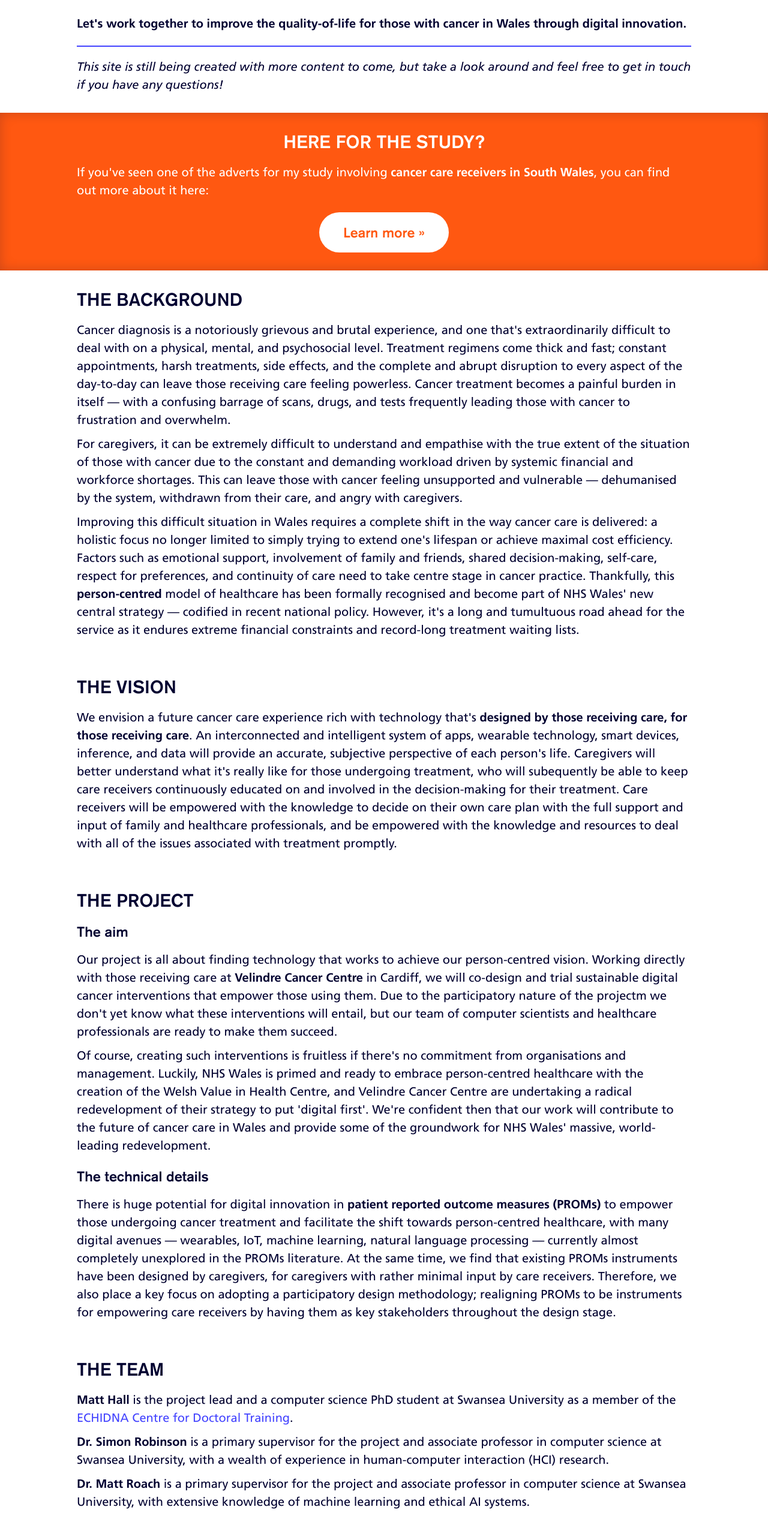
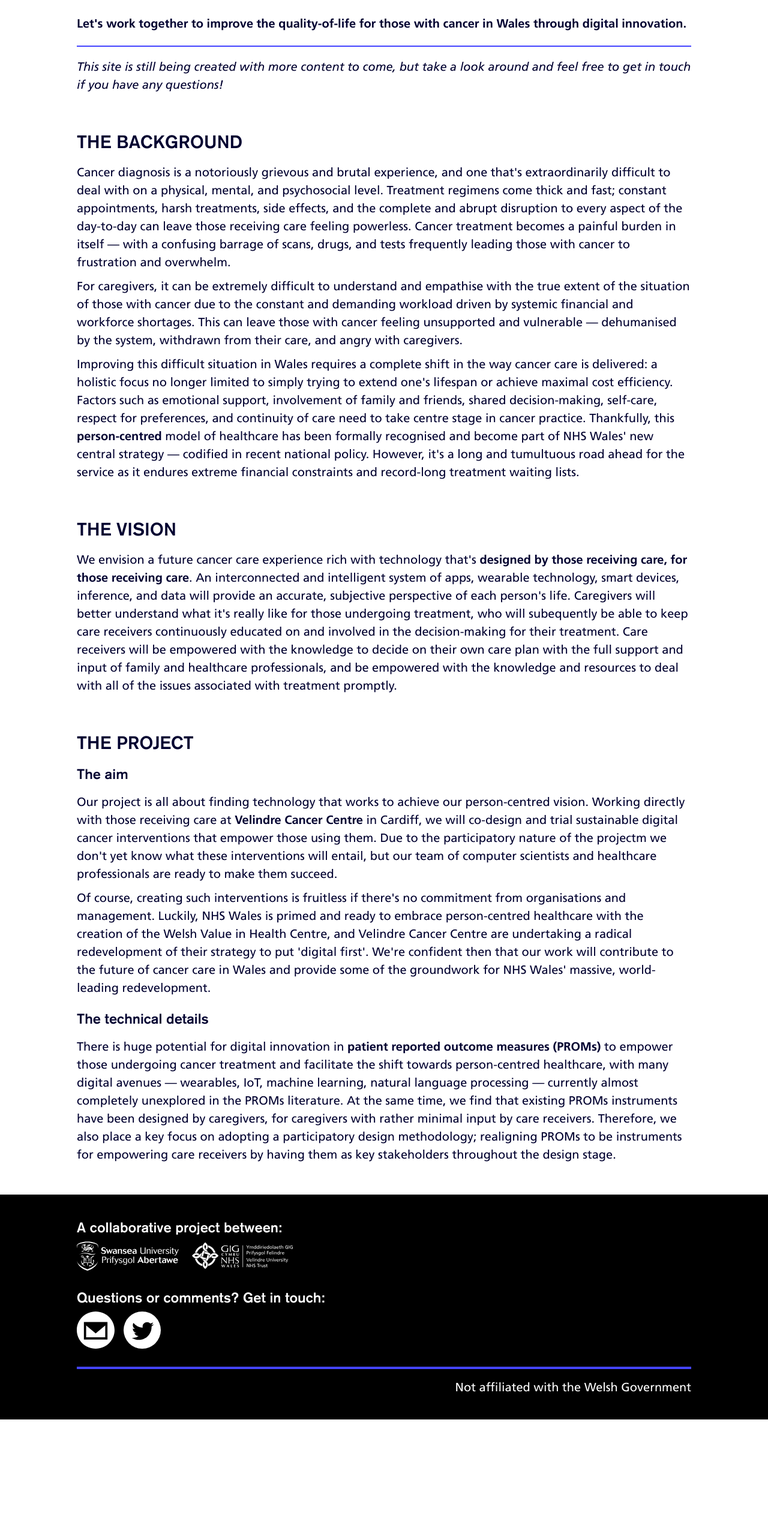
Before and after one commit to mhmatthall/pch.wales, a Next.js app: page / in a window 1280 px wide. Shown: the part 250-2783 px from the top of the page at 60% size. After the commit the page ends 2617 px from the top, so only its background shows below. Built offline with nearby package versions, Linux system fonts and the light colour scheme.

Commit message:
Update site after S02 closure - Enable VUNHST logo - Remove S02 sign-up form - Remove S02 hero on home page - Move team info to /team

```diff
--- a/src/components/layout.jsx
+++ b/src/components/layout.jsx
@@ -1,9 +1,7 @@
 // pch.wales default page layout
 import Head from "next/head";
-
 import Header from "./header";
 import Footer from "./footer";
-
 import style from "./layout.module.scss";
 
 // Global variables
@@ -26,7 +24,7 @@ export default function Layout({ children, isHome }) {
       <main className={style.main}>
         {children}
       </main>
-      <Footer showVunhstLogo={false} />
+      <Footer showVunhstLogo={true} />
     </div>
   );
 }
--- a/src/pages/index.jsx
+++ b/src/pages/index.jsx
@@ -1,9 +1,6 @@
 // pch.wales home page content
 import Head from "next/head";
-import Link from "next/link";
-
 import Layout from "@/components/layout";
-
 import style from "@/components/layout.module.scss";
 
 export default function Page() {
@@ -15,7 +12,7 @@ export default function Page() {
         <meta name="twitter:card" content="summary_large_image" />
         <meta property="og:url" content="https://pch.wales/" />
         <meta property="og:type" content="website" />
-        <meta property="og:title" content="Matt Hall's PhD Project – Empowering those with cancer in Wales" />
+        <meta property="og:title" content="Matt Hall&apos;s PhD Project &ndash; Empowering those with cancer in Wales" />
         <meta property="og:description" content="Let's work together to improve the quality-of-life for those with cancer in Wales through digital innovation. Read more about my PhD project here." />
         <meta property="og:image" content="https://pch.wales/img/card_test.png" />
       </Head>
@@ -35,17 +32,6 @@ export default function Page() {
               This site is still being created with more content to come, but take a look around and feel free to get in touch if you have any questions!
             </i>
           </p>
-        </div>
-        <div className={style.wideSection}>
-          <h2>
-            Here for the study?
-          </h2>
-          <p>
-            If you&apos;ve seen one of the adverts for my study involving <b>cancer care receivers in South Wales</b>, you can find out more about it here:
-          </p>
-          <Link href="/resources/s02" className={style.button}>
-            Learn more &raquo;
-          </Link>
         </div>
         <div className={style.contentSection}>
           <h2>The background</h2>
@@ -139,36 +125,6 @@ export default function Page() {
             stage.
           </p>
         </div>
-        <div className={style.contentSection}>
-          <h2>The team</h2>
-          <p>
-            <b>Matt Hall</b> is the project lead and a computer science PhD student
-            at Swansea University as a member of the{" "}
-            <a
-              href="https://people-first.best/"
-              target="_blank"
-              rel="noopener noreferrer"
-            >
-              ECHIDNA Centre for Doctoral Training
-            </a>
-            .
-          </p>
-          <p>
-            <b>Dr. Simon Robinson</b> is a primary supervisor for the project and
-            associate professor in computer science at Swansea University, with a
-            wealth of experience in human-computer interaction (HCI) research.
-          </p>
-          <p>
-            <b>Dr. Matt Roach</b> is a primary supervisor for the project and
-            associate professor in computer science at Swansea University, with
-            extensive knowledge of machine learning and ethical AI systems.
-          </p>
-          <p>
-            <b>Prof. Alan Dix</b> is a primary supervisor for the project and Head
-            of the Computational Foundry at Swansea University, with decades of
-            experience in HCI research and a fantastic beard.
-          </p>
-        </div>
       </div>
     </Layout>
   )
```
Also changed, not shown: src/pages/resources/s02.jsx (+2 -17 lines), src/pages/team.jsx (+31 -4 lines).
